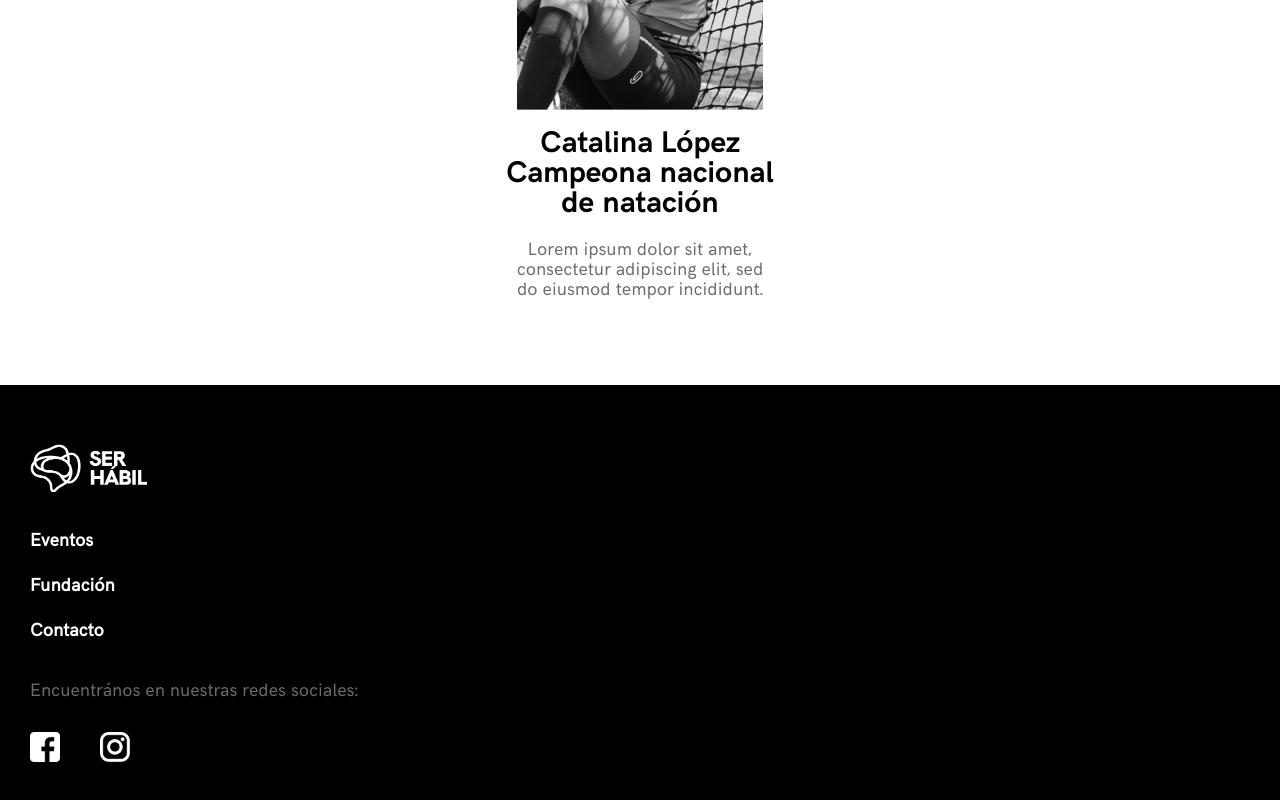
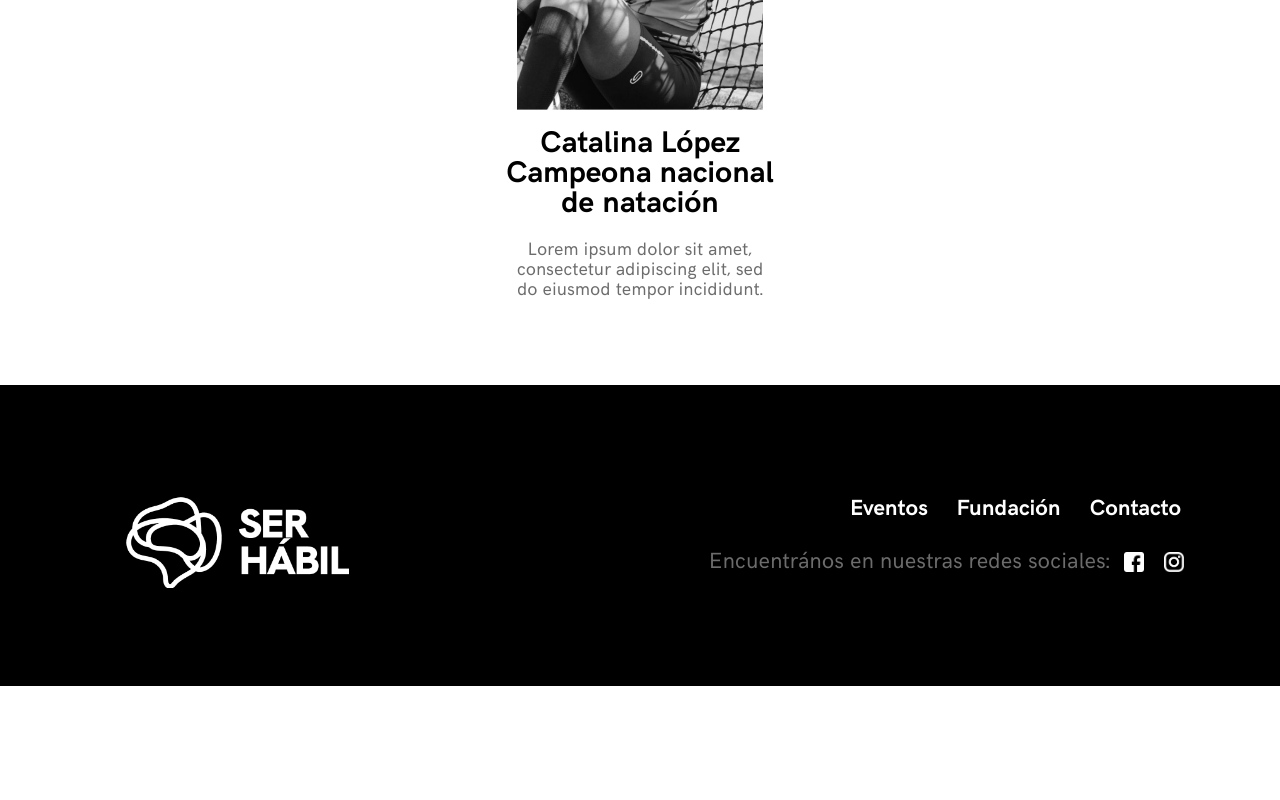
Before and after one commit to FooCamp/ser-habil-website, a website built with Parcel: page src/index.html in a window 1280 px wide. Shown: the part 1955-2755 px from the top of the page. After the commit the page ends 2641 px from the top, so only its background shows below. Built offline with nearby package versions, Linux system fonts and the light colour scheme; files whose address does not match are found by name.

Commit message:
Adjusting footer to desktop view

```diff
--- a/src/js/components/footer.js
+++ b/src/js/components/footer.js
@@ -31,12 +31,18 @@ const footerComp = (data) => {
   const items = newContainer('ul', listLink, ['footer__items']);
   const socialText = newText('p', data.socialText, ['footer__social-text']);
   const socialIcons = createIcons(data.socialLinks);
+  const containerItems = newContainer(
+    'div',
+    [socialText, ...socialIcons],
+    ['footer__container-items'],
+  );
+  const containerElements = newContainer(
+    'div',
+    [items, containerItems],
+    ['footer__container-elements'],
+  );
   linkLogo.appendChild(logoFooter);
-  const footer = newContainer(
-    'footer',
-    [linkLogo, items, socialText, ...socialIcons],
-    ['footer']
-  );
+  const footer = newContainer('footer', [linkLogo, containerElements], ['footer']);
 
   return footer;
 };
--- a/src/scss/base/_reset.scss
+++ b/src/scss/base/_reset.scss
@@ -13,7 +13,6 @@ html {
 
 img,
 video {
-  height: 100%;
   width: 100%;
 }
 
--- a/src/scss/layout/_footer.scss
+++ b/src/scss/layout/_footer.scss
@@ -41,4 +41,63 @@
       }
     }
   }
+
+  @include viewport-desktop {
+    & {
+      align-items: center;
+      display: flex;
+      justify-content: space-between;
+      margin: 0;
+      padding: 0;
+    }
+
+    &__data-links {
+      font-family: $hkgrotesk-bold;
+      font-size: $desktop-card-titles;
+      padding-right: 29px;
+    }
+
+    &__items {
+      align-items: center;
+      display: flex;
+      flex-direction: row;
+      justify-content: flex-end;
+      margin-bottom: 29px;
+      padding-right: 70px;
+
+      &-list:not(:last-of-type) {
+        margin-bottom: 0;
+      }
+    }
+
+    &__container-items {
+      display: flex;
+      flex-direction: row;
+      padding-right: 116px;
+    }
+
+    &__logo {
+      padding-bottom: 150px;
+      padding-left: 124.5px;
+      padding-top: 111.1px;
+
+      img {
+        height: 92.1px;
+        width: 224.5px;
+      }
+    }
+
+    &__icons {
+      height: 20px;
+      margin-right: -20px;
+      width: 20px;
+    }
+
+    &__social-text {
+      font-family: $hkgrotesk-regular;
+      font-size: $desktop-paragraph;
+      margin-bottom: -30px;
+      padding-right: 14px;
+    }
+  }
 }
```
